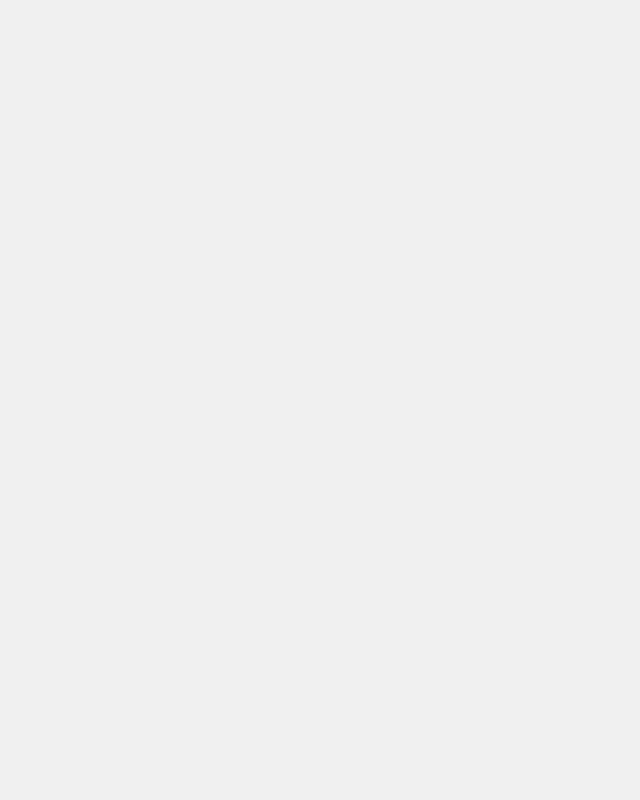
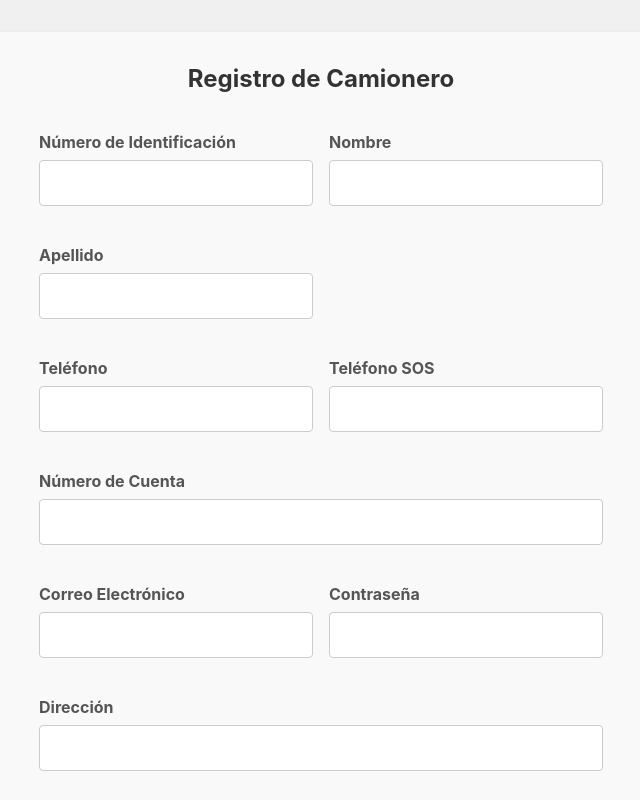
Before and after one commit to JDCanoV/OtransFrontend, a React (Create React App) app: page /registertransportista in a window 1280 px wide. Before the commit this address had no page. Shown: the top 800 px of the page, without its empty margins (319-959 px from the left). Built offline with nearby package versions, Linux system fonts and the light colour scheme.

Commit message:
Registros Conectados 0.0.4.3

```diff
--- a/src/Register/RegisterCamionero.jsx
+++ b/src/Register/RegisterCamionero.jsx
@@ -1,74 +1,92 @@
-import React, { useState } from "react";
-import "./registercamionero.css"; // Cambia el archivo CSS si es necesario
-import { useNavigate } from "react-router-dom";
-import axios from "../config/axiosConfig";
+import React, { useState } from "react"; // Importa React y el hook useState
+import "./registercamionero.css"; // Importa el archivo CSS para estilos
+import { useNavigate } from "react-router-dom"; // Importa el hook useNavigate para redireccionar
+import axios from "../config/axiosConfig"; // Importa la configuración de Axios para realizar solicitudes HTTP
 
 const RegisterCamionero = () => {
+  // Estado inicial para los datos del formulario
   const [formData, setFormData] = useState({
-    numIdentificacion: "",
-    nombre: "",
-    apellido: "",
-    telefono: "",
-    telefonoSos: "",
-    correo: "",
-    contrasena: "",
-    direccion: "",
-    licencia: null, // Campo específico para camionero
+    numIdentificacion: "", // Número de identificación del camionero
+    nombre: "", // Nombre del camionero
+    apellido: "", // Apellido del camionero
+    telefono: "", // Teléfono principal
+    telefonoSos: "", // Teléfono de emergencia (SOS)
+    correo: "", // Correo electrónico
+    contrasena: "", // Contraseña
+    direccion: "", // Dirección del camionero
+    nombreEmpresa: null, // No se usa en este formulario
+    numCuenta: "", // No se usa en este formulario
+    nit: null, // No se usa en este formulario
+    archiDocu: null, // Documento adicional (PDF)
+    licencia: null, // Licencia del camionero (PDF)
   });
 
+  // Estado para los archivos subidos
   const [uploadedFiles, setUploadedFiles] = useState({
-    licencia: null,
+    licencia: null, // Archivo de licencia
+    archiDocu: null, // Archivo adicional
   });
 
+  // Estado para manejar errores
   const [error, setError] = useState("");
+
+  // Hook para redireccionar a otras páginas
   const navigate = useNavigate();
 
+  // Maneja los cambios en los campos de texto
   const handleChange = (e) => {
-    const { name, value } = e.target;
-    setFormData({ ...formData, [name]: value });
+    const { name, value } = e.target; // Obtiene el nombre y valor del campo
+    setFormData({ ...formData, [name]: value }); // Actualiza el estado del formulario
   };
 
+  // Maneja los cambios en los campos de archivo
   const handleFileChange = (e) => {
-    const { name } = e.target;
-    const file = e.target.files[0];
+    const { name } = e.target; // Obtiene el nombre del campo
+    const file = e.target.files[0]; // Obtiene el archivo seleccionado
     if (file && file.type === "application/pdf") {
-      setFormData({ ...formData, [name]: file });
-      setUploadedFiles({ ...uploadedFiles, [name]: file.name });
+      // Verifica que el archivo sea un PDF
+      setFormData({ ...formData, [name]: file }); // Actualiza el estado del formulario con el archivo
+      setUploadedFiles({ ...uploadedFiles, [name]: file.name }); // Actualiza el estado de los archivos subidos
     } else {
-      setError(`Por favor, sube un archivo PDF válido para ${name}.`);
+      setError(`Por favor, sube un archivo PDF válido para ${name}.`); // Muestra un error si el archivo no es válido
     }
   };
 
+  // Maneja el envío del formulario
   const handleSubmit = async (e) => {
-    e.preventDefault();
+    e.preventDefault(); // Previene el comportamiento predeterminado del formulario
+
+    // Crea un objeto FormData para enviar los datos al backend
     const data = new FormData();
-    data.append("NumIdentificacion", formData.numIdentificacion);
-    data.append("Nombre", formData.nombre);
-    data.append("Apellido", formData.apellido);
-    data.append("Telefono", formData.telefono);
-    data.append("TelefonoSos", formData.telefonoSos);
-    data.append("Correo", formData.correo);
-    data.append("Contrasena", formData.contrasena);
-    data.append("Direccion", formData.direccion);
-    data.append("Licencia", formData.licencia); // Campo específico
+    data.append("NumIdentificacion", formData.numIdentificacion); // Número de identificación
+    data.append("Nombre", formData.nombre); // Nombre
+    data.append("Apellido", formData.apellido); // Apellido
+    data.append("Telefono", formData.telefono); // Teléfono principal
+    data.append("TelefonoSos", formData.telefonoSos); // Teléfono SOS
+    data.append("Correo", formData.correo); // Correo electrónico
+    data.append("Contrasena", formData.contrasena); // Contraseña
+    data.append("Direccion", formData.direccion); // Dirección
+    data.append("Licencia", formData.licencia); // Archivo de licencia
+    data.append("ArchiDocu", formData.archiDocu); // Archivo adicional
     data.append("IdRol", "2"); // ID de rol para camionero
     data.append("IdEstado", "1"); // Estado inicial (puedes ajustarlo según tu lógica)
 
     try {
-      const response = await axios.post("/user/register", data, {
+      // Realiza una solicitud POST al backend
+      const response = await axios.post("/user/registerTransportista", data, {
         headers: {
-          "Content-Type": "multipart/form-data",
+          "Content-Type": "multipart/form-data", // Especifica que se envían datos de tipo FormData
         },
       });
-      console.log("✅ Registro exitoso:", response.data.message);
-      navigate("/login");
+      console.log("✅ Registro exitoso:", response.data.message); // Muestra un mensaje de éxito en la consola
+      navigate("/login"); // Redirige al usuario a la página de inicio de sesión
     } catch (error) {
       if (error.response) {
-        console.error("❌ Error del servidor:", error.response.data);
-        setError("Error al registrar. Revisa los campos.");
+        console.error("❌ Error del servidor:", error.response.data); // Muestra el error del servidor en la consola
+        setError("Error al registrar. Revisa los campos."); // Muestra un mensaje de error al usuario
       } else {
-        console.error("❌ Error de conexión:", error.message);
-        setError("No se pudo conectar con el servidor.");
+        console.error("❌ Error de conexión:", error.message); // Muestra un error de conexión en la consola
+        setError("No se pudo conectar con el servidor."); // Muestra un mensaje de error al usuario
       }
     }
   };
@@ -77,7 +95,7 @@ const RegisterCamionero = () => {
     <div className="register-container">
       <form className="register-form" onSubmit={handleSubmit}>
         <h2>Registro de Camionero</h2>
-        {error && <p className="error-message">{error}</p>}
+        {error && <p className="error-message">{error}</p>} {/* Muestra un mensaje de error si existe */}
 
         {/* Campos comunes */}
         <div className="form-group-row">
@@ -117,6 +135,9 @@ const RegisterCamionero = () => {
               required
             />
           </div>
+        </div>
+
+        <div className="form-group-row">
           <div className="form-group">
             <label htmlFor="telefono">Teléfono</label>
             <input
@@ -128,6 +149,30 @@ const RegisterCamionero = () => {
               required
             />
           </div>
+          <div className="form-group">
+            <label htmlFor="telefonoSos">Teléfono SOS</label>
+            <input
+              type="text"
+              id="telefonoSos"
+              name="telefonoSos"
+              value={formData.telefonoSos}
+              onChange={handleChange}
+              required
+            />
+          </div>
+        </div>
+
+        {/* Campo para Número de Cuenta */}
+        <div className="form-group">
+          <label htmlFor="numCuenta">Número de Cuenta</label>
+          <input
+            type="text"
+            id="numCuenta"
+            name="numCuenta"
+            value={formData.numCuenta}
+            onChange={handleChange}
+            required
+          />
         </div>
 
         <div className="form-group-row">
@@ -193,6 +238,32 @@ const RegisterCamionero = () => {
           )}
         </div>
 
+        {/* Campo para subir el archivo adicional */}
+        <div className="form-group">
+          <label htmlFor="archiDocu">Sube tu Documento Adicional (PDF)</label>
+          {uploadedFiles.archiDocu ? (
+            <div className="uploaded-file">
+              <span className="file-name">{uploadedFiles.archiDocu}</span>
+              <span className="check-icon">✔</span>
+            </div>
+          ) : (
+            <>
+              <label htmlFor="archiDocu" className="file-input-label">
+                Seleccionar archivo
+              </label>
+              <input
+                type="file"
+                id="archiDocu"
+                name="archiDocu"
+                className="file-input"
+                accept="application/pdf"
+                onChange={handleFileChange}
+                required
+              />
+            </>
+          )}
+        </div>
+
         <button type="submit" className="register-button">
           Registrar Camionero
         </button>
@@ -201,4 +272,4 @@ const RegisterCamionero = () => {
   );
 };
 
-export default RegisterCamionero;
+export default RegisterCamionero; // Exporta el componente para su uso en otras partes de la aplicación
--- a/src/Register/RegisterEmpresa.jsx
+++ b/src/Register/RegisterEmpresa.jsx
@@ -1,79 +1,99 @@
-import React, { useState } from "react";
-import "./registerempresa.css";
-import { useNavigate } from "react-router-dom";
-import axios from "../config/axiosConfig";
+import React, { useState } from "react"; // Importa React y el hook useState
+import "./registerempresa.css"; // Importa el archivo CSS para estilos
+import { useNavigate } from "react-router-dom"; // Importa el hook useNavigate para redireccionar
+import axios from "../config/axiosConfig"; // Importa la configuración de Axios para realizar solicitudes HTTP
 
 const RegisterEmpresa = () => {
+  // Estado inicial para los datos del formulario
   const [formData, setFormData] = useState({
-    numIdentificacion: "",
-    nombre: "",
-    apellido: "",
-    telefono: "",
-    telefonoSos: "",
-    correo: "",
-    contrasena: "",
-    direccion: "",
-    nombreEmpresa: "", // Solo para empresa
-    numCuenta: "", // Solo para empresa
-    nit: null, // Ahora será un archivo
+    numIdentificacion: "", // Número de identificación de la empresa
+    nombre: "", // Nombre del representante
+    apellido: "", // Apellido del representante
+    telefono: "", // Teléfono principal
+    telefonoSos: null, // Teléfono de emergencia (SOS), valor predeterminado como null
+    correo: "", // Correo electrónico
+    contrasena: "", // Contraseña
+    direccion: "", // Dirección de la empresa
+    nombreEmpresa: "", // Nombre de la empresa
+    numCuenta: "", // Número de cuenta bancaria
+    nit: null, // Archivo NIT (PDF)
+    archiDocu: null, // Documento adicional (PDF)
   });
 
+  // Estado para los archivos subidos
   const [uploadedFiles, setUploadedFiles] = useState({
-    nit: null,
+    nit: null, // Archivo NIT subido
+    archiDocu: null, // Archivo adicional subido
   });
 
+  // Estado para manejar errores
   const [error, setError] = useState("");
+
+  // Hook para redireccionar a otras páginas
   const navigate = useNavigate();
 
+  // Maneja los cambios en los campos de texto
   const handleChange = (e) => {
-    const { name, value } = e.target;
-    setFormData({ ...formData, [name]: value });
+    const { name, value } = e.target; // Obtiene el nombre y valor del campo
+    setFormData({ ...formData, [name]: value }); // Actualiza el estado del formulario
   };
 
+  // Maneja los cambios en los campos de archivo
   const handleFileChange = (e) => {
-    const { name } = e.target;
-    const file = e.target.files[0];
+    const { name } = e.target; // Obtiene el nombre del campo
+    const file = e.target.files[0]; // Obtiene el archivo seleccionado
     if (file && file.type === "application/pdf") {
-      setFormData({ ...formData, [name]: file });
-      setUploadedFiles({ ...uploadedFiles, [name]: file.name });
+      // Verifica que el archivo sea un PDF
+      setFormData({ ...formData, [name]: file }); // Actualiza el estado del formulario con el archivo
+      setUploadedFiles({ ...uploadedFiles, [name]: file.name }); // Actualiza el estado de los archivos subidos
     } else {
-      setError(`Por favor, sube un archivo PDF válido para ${name}.`);
+      setError(`Por favor, sube un archivo PDF válido para ${name}.`); // Muestra un error si el archivo no es válido
     }
   };
 
+  // Maneja el envío del formulario
   const handleSubmit = async (e) => {
-    e.preventDefault();
+    e.preventDefault(); // Previene el comportamiento predeterminado del formulario
 
+    // Crea un objeto FormData para enviar los datos al backend
     const data = new FormData();
-    data.append("NumIdentificacion", formData.numIdentificacion);
-    data.append("Nombre", formData.nombre);
-    data.append("Apellido", formData.apellido);
-    data.append("Telefono", formData.telefono);
-    data.append("TelefonoSos", formData.telefonoSos);
-    data.append("Correo", formData.correo);
-    data.append("Contrasena", formData.contrasena);
-    data.append("Direccion", formData.direccion);
-    data.append("NombreEmpresa", formData.nombreEmpresa);
-    data.append("NumCuenta", formData.numCuenta);
-    data.append("Nit", formData.nit); // Ahora es un archivo
+    data.append("NumIdentificacion", formData.numIdentificacion); // Número de identificación
+    data.append("Nombre", formData.nombre); // Nombre del representante
+    data.append("Apellido", formData.apellido); // Apellido del representante
+    data.append("Telefono", formData.telefono); // Teléfono principal
+    data.append("TelefonoSos", formData.telefonoSos); // Teléfono SOS
+    data.append("Correo", formData.correo); // Correo electrónico
+    data.append("Contrasena", formData.contrasena); // Contraseña
+    data.append("Direccion", formData.direccion); // Dirección
+    data.append("NombreEmpresa", formData.nombreEmpresa); // Nombre de la empresa
+    data.append("NumCuenta", formData.numCuenta); // Número de cuenta bancaria
+    data.append("NitFile", formData.nit); // Archivo NIT
+    data.append("ArchiDocu", formData.archiDocu); // Archivo adicional
     data.append("IdRol", "1"); // ID de rol para empresa
     data.append("IdEstado", "1"); // Estado inicial (puedes ajustarlo según tu lógica)
 
+    // Log para depuración
+    console.log("Datos enviados al backend:");
+    for (let pair of data.entries()) {
+      console.log(`${pair[0]}:`, pair[1]); // Imprime cada campo y su valor
+    }
+
     try {
-      const response = await axios.post("/user/register", data, {
+      // Realiza una solicitud POST al backend
+      const response = await axios.post("/user/registerEmpresa", data, {
         headers: {
-          "Content-Type": "multipart/form-data",
+          "Content-Type": "multipart/form-data", // Especifica que se envían datos de tipo FormData
         },
       });
-      console.log("✅ Registro exitoso:", response.data.message);
-      navigate("/login");
+      console.log("✅ Registro exitoso:", response.data.message); // Muestra un mensaje de éxito en la consola
+      navigate("/login"); // Redirige al usuario a la página de inicio de sesión
     } catch (error) {
       if (error.response) {
-        console.error("❌ Error del servidor:", error.response.data);
-        setError("Error al registrar. Revisa los campos.");
+        console.error("❌ Error del servidor:", error.response.data); // Muestra el error del servidor en la consola
+        setError("Error al registrar. Revisa los campos."); // Muestra un mensaje de error al usuario
       } else {
-        console.error("❌ Error de conexión:", error.message);
-        setError("No se pudo conectar con el servidor.");
+        console.error("❌ Error de conexión:", error.message); // Muestra un error de conexión en la consola
+        setError("No se pudo conectar con el servidor."); // Muestra un mensaje de error al usuario
       }
     }
   };
@@ -82,7 +102,7 @@ const RegisterEmpresa = () => {
     <div className="register-container">
       <form className="register-form" onSubmit={handleSubmit}>
         <h2>Registro de Empresa</h2>
-        {error && <p className="error-message">{error}</p>}
+        {error && <p className="error-message">{error}</p>} {/* Muestra un mensaje de error si existe */}
 
         {/* Campos comunes */}
         <div className="form-group-row">
@@ -223,6 +243,32 @@ const RegisterEmpresa = () => {
           )}
         </div>
 
+        {/* Campo para subir el archivo adicional */}
+        <div className="form-group">
+          <label htmlFor="archiDocu">Sube tu Documento Adicional (PDF)</label>
+          {uploadedFiles.archiDocu ? (
+            <div className="uploaded-file">
+              <span className="file-name">{uploadedFiles.archiDocu}</span>
+              <span className="check-icon">✔</span>
+            </div>
+          ) : (
+            <>
+              <label htmlFor="archiDocu" className="file-input-label">
+                Seleccionar archivo
+              </label>
+              <input
+                type="file"
+                id="archiDocu"
+                name="archiDocu"
+                className="file-input"
+                accept="application/pdf"
+                onChange={handleFileChange}
+                required
+              />
+            </>
+          )}
+        </div>
+
         <button type="submit" className="register-button">
           Registrar Empresa
         </button>
@@ -231,4 +277,4 @@ const RegisterEmpresa = () => {
   );
 };
 
-export default RegisterEmpresa;
+export default RegisterEmpresa; // Exporta el componente para su uso en otras partes de la aplicación
--- a/src/Register/RegisterSelection.jsx
+++ b/src/Register/RegisterSelection.jsx
@@ -7,7 +7,7 @@ const RegisterSelection = () => {
 
   const handleSelection = (type) => {
     if (type === "camionero") {
-      navigate("/registervehiculo"); // Redirige al formulario de camionero
+      navigate("/registertransportista"); // Redirige al formulario de camionero
     } else if (type === "empresa") {
       navigate("/registerusuario"); // Redirige al formulario de empresa
     }
--- a/src/index.js
+++ b/src/index.js
@@ -20,7 +20,8 @@ root.render(
         <Route path="/" element={<Home />} />
         <Route path="/login" element={<Login />} />
         <Route path="/register" element={<RegisterSelection />} />
-        <Route path="/registervehiculo" element={<RegisterCamionero />} />
+        <Route path="/registervehiculo" element={<RegisterVehiculo />} />
+        <Route path="/registertransportista" element={<RegisterCamionero />} />
         <Route path="/registerusuario" element={<RegisterEmpresa />} />
         <Route path="/recuperar" element={<Recuperar />} />
       </Routes>
```
